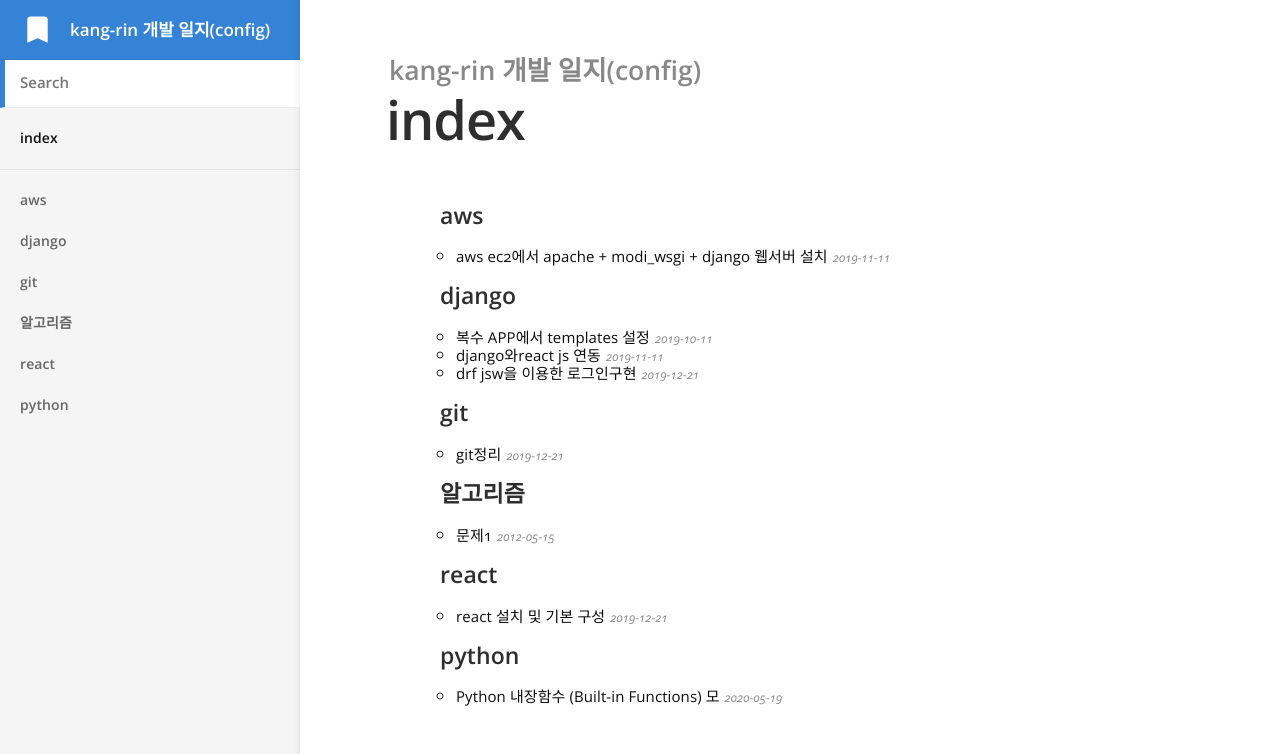
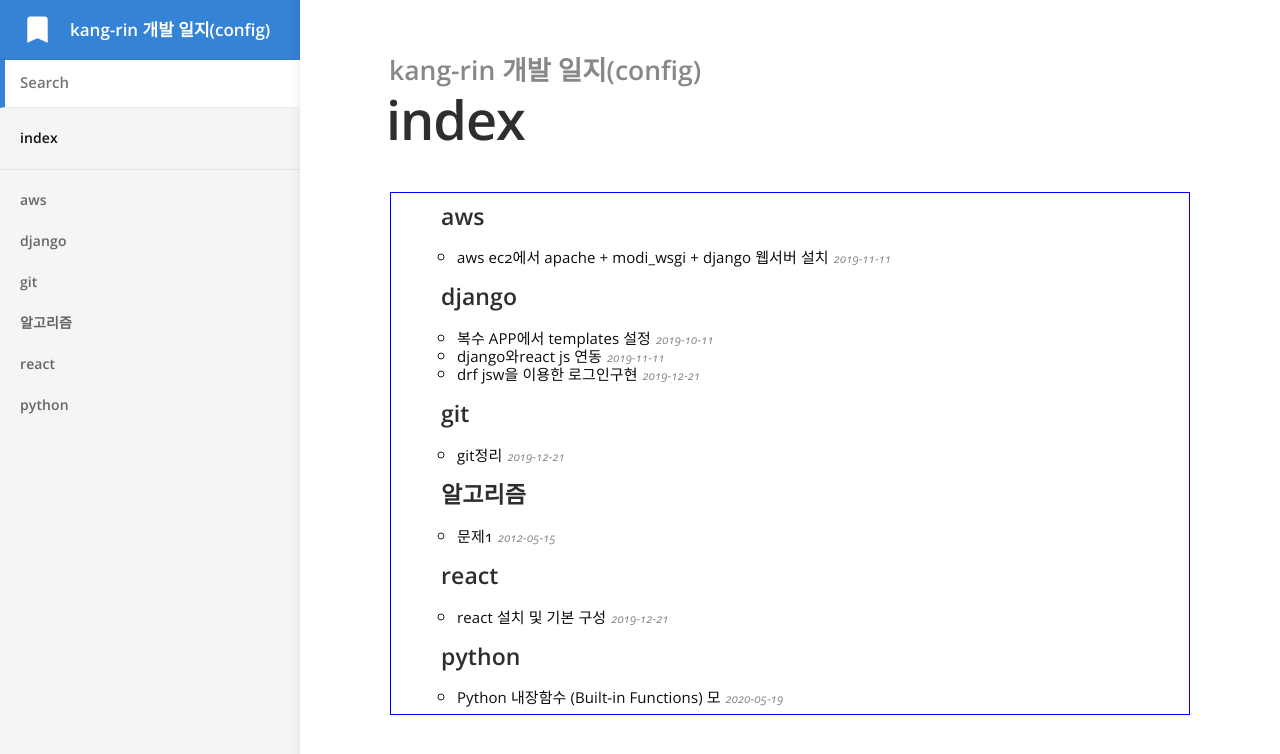
Before and after one commit to kang-rin/kang-rin.github.io, a Jekyll site: the page built from index.html, in a window 1280 px wide. Shown: the top 754 px of the page. Built offline with Jekyll 4.4.1, drawn with Linux system fonts in a browser that asks for light colours.

Commit message:
신규12ㅇㅁㄴㅇ

```diff
--- a/_sass/_layout.scss
+++ b/_sass/_layout.scss
@@ -500,7 +500,7 @@
 }
 
 .docs-list {
-	border:0px solid blue;
+	border:1px solid blue;
 }
 
 
```
